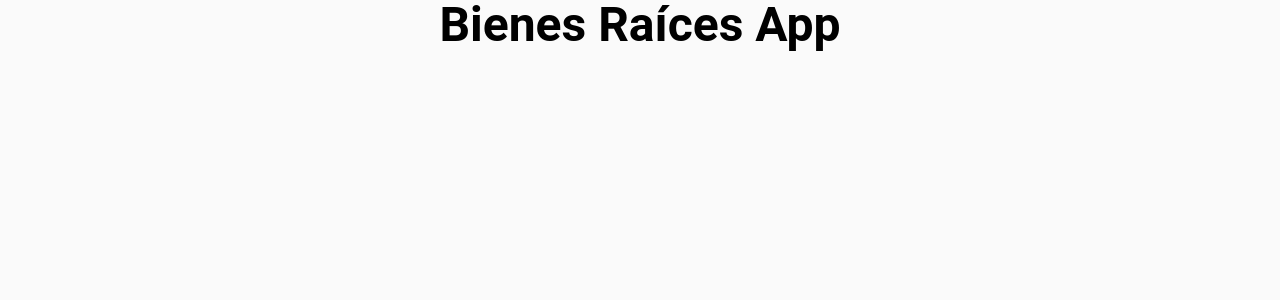
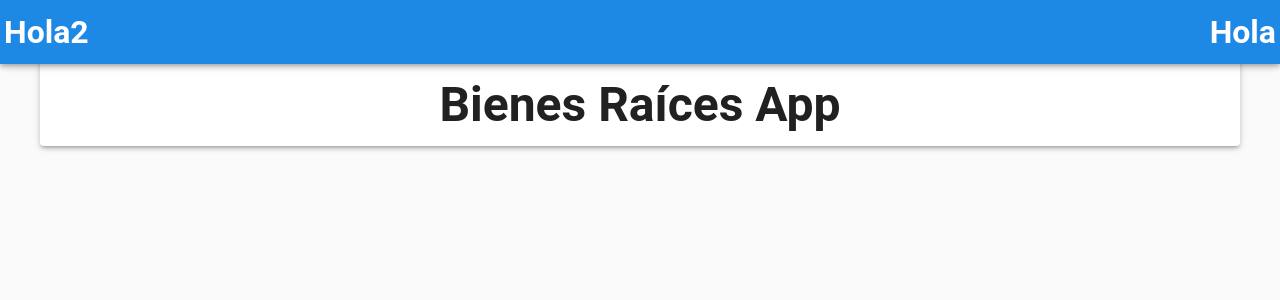
Before and after one commit to AlonsoAM/vue-bienes-raices, a Vue app: page / in a window 1280 px wide. Shown: the top 300 px of the page. Built offline with nearby package versions, Linux system fonts and the light colour scheme.

Commit message:
Agregando componentes al proyecto

```diff
--- a/src/App.vue
+++ b/src/App.vue
@@ -3,7 +3,23 @@
 </script>
 
 <template>
-  <RouterView />
+  <v-card elevation="3" max-width="1200" class="mx-auto">
+    <v-layout row wrap>
+      <v-app-bar color="blue-darken-1">
+        <template v-slot:append>
+          <h1>Hola</h1>
+        </template>
+        <template v-slot:prepend>
+          <h1>Hola2</h1>
+        </template>
+      </v-app-bar>
+      <v-main>
+        <v-container>
+          <RouterView />
+        </v-container>
+      </v-main>
+    </v-layout>
+  </v-card>
 </template>
 
 <style scoped></style>
```
